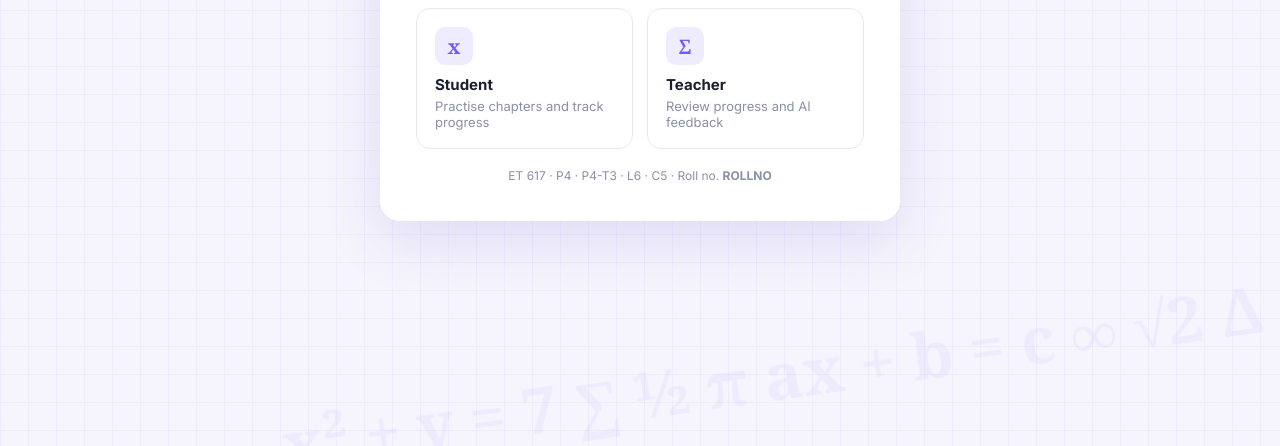
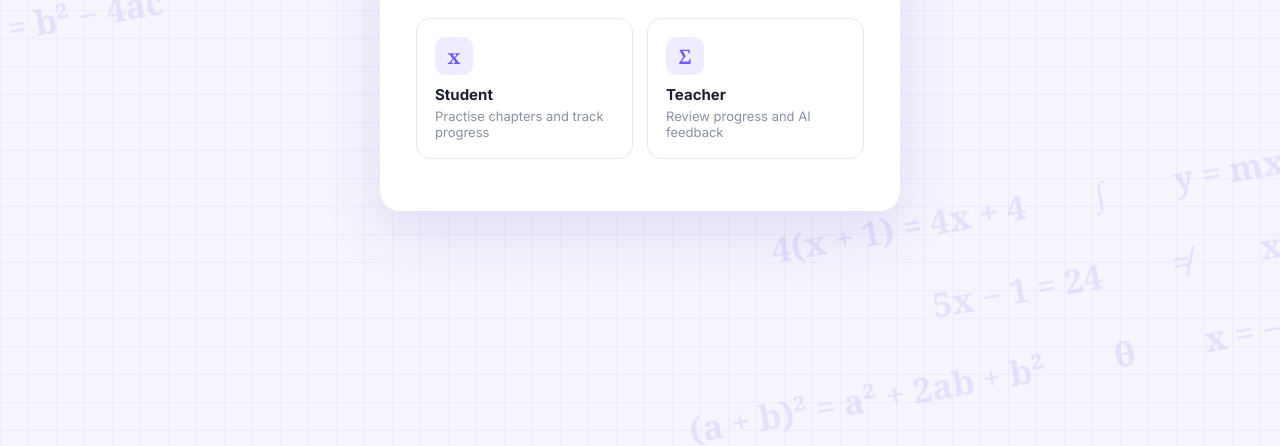
Before and after one commit to Sahil8239490/et617-endsem-24b0345, a plain HTML site: page index.html in a window 1280 px wide. Shown: the part 354-800 px from the top of the page. Drawn offline with Linux system fonts and the light colour scheme.

Commit message:
Stronger maths background; remove card line from login

```diff
--- a/index.html
+++ b/index.html
@@ -23,7 +23,6 @@
         <p id="pin-msg" class="error"></p>
         <button class="btn primary" id="btn-pin" style="width:100%">Log in as teacher</button>
       </div>
-      <p class="id-line">ET 617 · P4 · P4-T3 · L6 · C5 · Roll no. <b class="rollno"></b></p>
     </div>
   </div>
 
--- a/style.css
+++ b/style.css
@@ -219,3 +219,17 @@ svg text { font-family: Inter, sans-serif; }
   .side-foot { border: none; padding: 0; flex-direction: row; align-items: center; }
   .roles { grid-template-columns: 1fr; }
 }
+
+/* v4: more visible maths background */
+body::before, body::after {
+  position: fixed; pointer-events: none; z-index: 0; white-space: pre; transform: rotate(-10deg);
+  font: 600 34px/2.4 "Cambria Math", Georgia, serif; color: rgba(109,93,252,.13); inset: auto;
+}
+body::before {
+  content: "3x + 4 = x + 10        ∑ aₙ        x/2 + x/3 = 10\A −2(x − 3) = −2x + 6        π ≈ 3.14        √2\A ax + b = cx + d        ∞        0 = 0\A Δ = b² − 4ac        ½ + ⅓ = ⅚        x = 7";
+  top: 6%; left: -4%;
+}
+body::after {
+  content: "4(x + 1) = 4x + 4        ∫        y = mx + c\A 5x − 1 = 24        ≠        x ∈ ℝ\A (a + b)² = a² + 2ab + b²        θ        x = −60/23";
+  bottom: 4%; right: -6%; text-align: right;
+}
```
